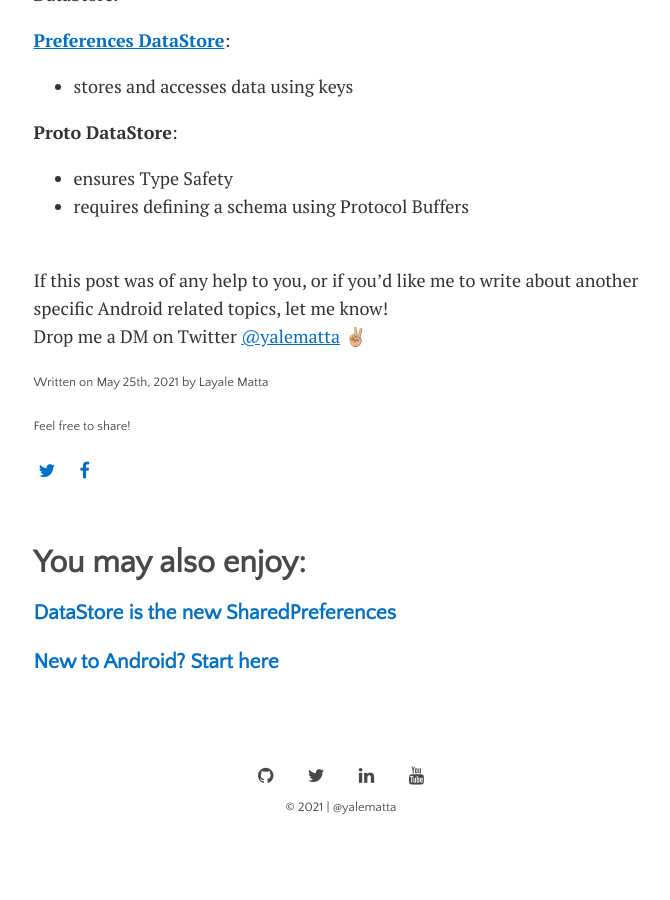
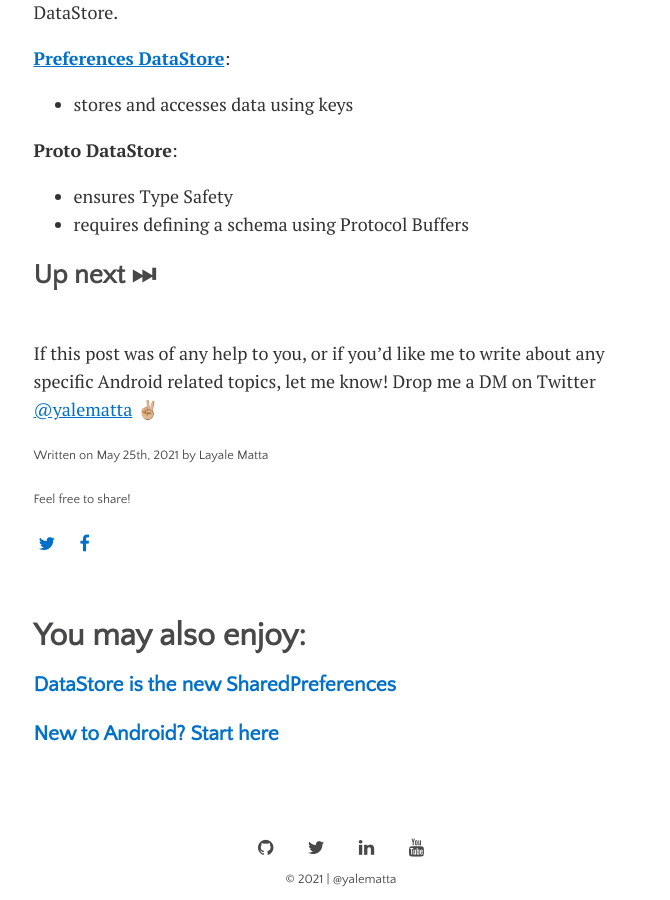
Before and after one commit to yalematta/yalematta.github.io, a Jekyll site: the page built from _posts/2021-05-25-proto-datastore.md, in a window 1280 px wide and 900 px high, scrolled down 13431 px. Shown: the whole window, without its empty margins (299-969 px from the left). Built offline with Jekyll 4.4.1, drawn with Linux system fonts in a browser that asks for light colours; some web fonts are replaced; before the commit the page ends 14284 px from its top, so only the background shows below that; some of the changed text lies outside the part shown.

Commit message:
adjust alignment

```diff
--- a/_posts/2021-05-25-proto-datastore.md
+++ b/_posts/2021-05-25-proto-datastore.md
@@ -134,7 +134,9 @@ protobuf {
 
 Now that we have added this plugin, we should be able to see the automatically generated files by this plugin from our **`user_prefs.proto`** file.
 
-Rebuild the project to see those files inside the java (generated) folder. We find a new **UserPrefs** folder that represents our proto file,  and a **UserPreferences** class that represents our message object. Inside it we have java code that implements some getters and setters for this UserPreferences message object.
+Rebuild the project to see those files inside the java (generated) folder.
+
+We find a new **UserPrefs** folder that represents our proto file,  and a **UserPreferences** class that represents our message object. Inside it we have java code that implements some getters and setters for this UserPreferences message object.
 
 ## Serializer ↪️
 
@@ -396,6 +398,7 @@ DataStore has 2 different implementations: Preferences DataStore and Proto DataS
 - ensures Type Safety
 - requires defining a schema using Protocol Buffers
 
+## Up next ⏭
+
 <br>
-If this post was of any help to you, or if you'd like me to write about another specific Android related topics, let me know! <br>
-Drop me a DM on Twitter [@yalematta](https://twitter.com/yalematta) ✌🏼
+If this post was of any help to you, or if you'd like me to write about any specific Android related topics, let me know! Drop me a DM on Twitter [@yalematta](https://twitter.com/yalematta) ✌🏼
```
Also changed, not shown: _posts/2021-05-14-preferences-datastore.md (+1 -1 lines).
